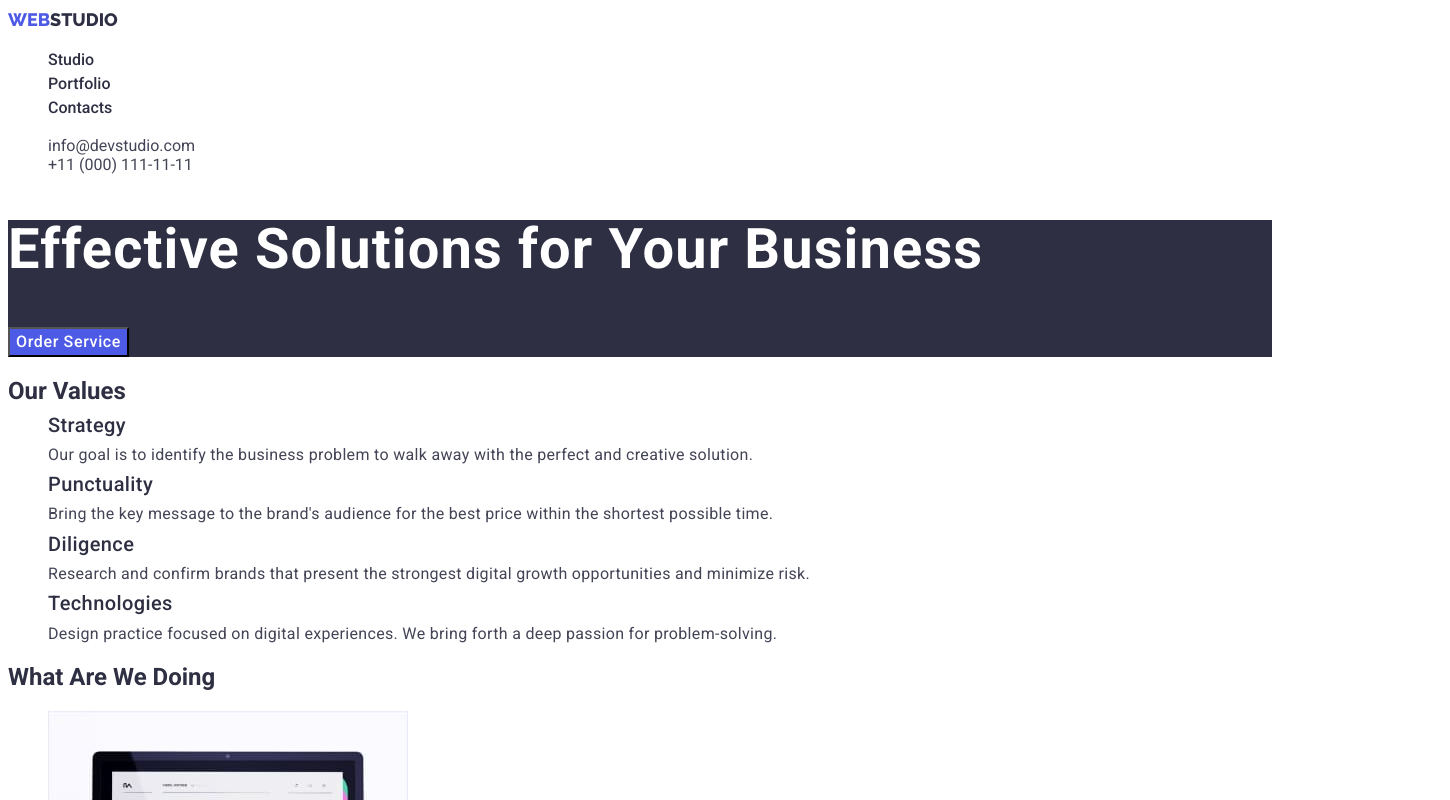
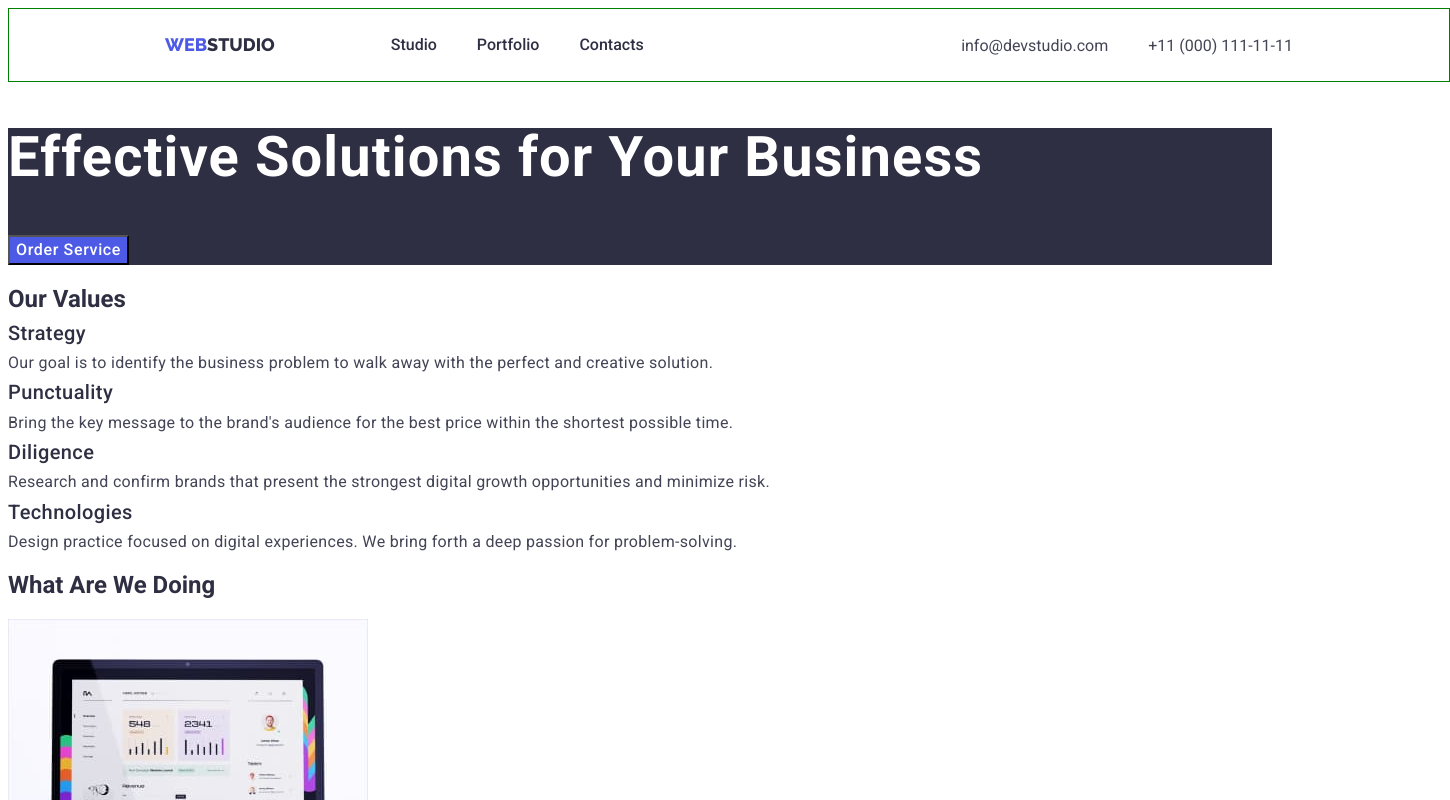
Before and after one commit to AnybodyKnows/goit-markup-hw-03, a plain HTML site: page index.html in a window 1280 px wide. Shown: the top 800 px of the page, 1450 px wide, since content can reach past the window. Drawn offline with Linux system fonts and the light colour scheme.

Commit message:
maked flex on header

```diff
--- a/css/styles.css
+++ b/css/styles.css
@@ -15,6 +15,8 @@
 
 .list {
     list-style: none;
+    padding: 0;
+    margin: 0;
 }
 .link {
     text-decoration: none;
@@ -30,6 +32,12 @@ body {
 button {
  cursor: pointer;
  font-family: inherit;
+}
+
+.container{
+    width: 1440px;
+    height: 72px;
+    border: 1px solid green;
 }
 
 .logo {
@@ -49,11 +57,37 @@ button {
 }
 
 /*------- site-nav */
+.main-nav{
+    display: flex;
+    align-items: center;
+}
+
+.logo {
+ margin-left: 156px;
+ margin-right: 76px;
+}
+
+.site-nav{
+    display: flex;
+    margin-left: 40px;
+
+}
+
+/* .site-nav .item {
+    background-color: tomato;
+} */
+
+.site-nav .item:not(:last-child) {
+    margin-right: 40px;
+}
 .site-nav .link {
     color: var(--navy-blue);
         font-weight: 500;
         font-size: 16px;
         line-height: 1.5;
+        padding-top: 20px;
+        padding-bottom: 20px;
+        display: block;
 }
 .site-nav .link:hover,
 .site-nav .link:focus {
@@ -63,7 +97,30 @@ button {
     color: var(--iris);
 }
 /*------- adress */
+.adress{
+        display: flex;
+}
+
+.navadress{
+    margin-left: auto;
+}
+
+/* .adress .item{
+    background-color: green;
+} */
+
+.adress .item:not(:last-child){
+    margin-right: 40px;
+}
+.adress .item:last-child {
+    margin-right: 156px;
+}
+
 .adress .link {
+    display: block;
+    padding-top: 20px;
+    padding-bottom: 20px;
+
     color: var(--slate);
     font-style: normal ;
 }
--- a/index.html
+++ b/index.html
@@ -14,28 +14,33 @@
 
   <body>
     <header>
-      <nav>
+      <div class="container main-nav">
         <a class="logo link" href="./index.html">
           <span class="logo-web">Web</span>Studio</a
         >
+        <nav>
           <ul class="site-nav list">
-          <li><a href="./index.html" class="link">Studio</a></li>
-          <li><a href="./porrtfolio.html" class="link">Portfolio</a></li>
-          <li><a href="" class="link">Contacts</a></li>
+            <li class="item"><a href="./index.html" class="link">Studio</a></li>
+            <li class="item">
+              <a href="./porrtfolio.html" class="link">Portfolio</a>
+            </li>
+            <li class="item"><a href="" class="link">Contacts</a></li>
           </ul>
         </nav>
-      <address>
+
+        <address class="navadress">
           <ul class="adress list">
-          <li>
+            <li class="item">
               <a class="link" href="mailto:info@devstudio.com"
                 >info@devstudio.com</a
               >
             </li>
-          <li>
+            <li class="item">
               <a class="link" href="tel:+110001111111">+11 (000) 111-11-11</a>
             </li>
           </ul>
         </address>
+      </div>
     </header>
 
     <main>
```
Lines whose indentation alone changed are shown as unchanged.
